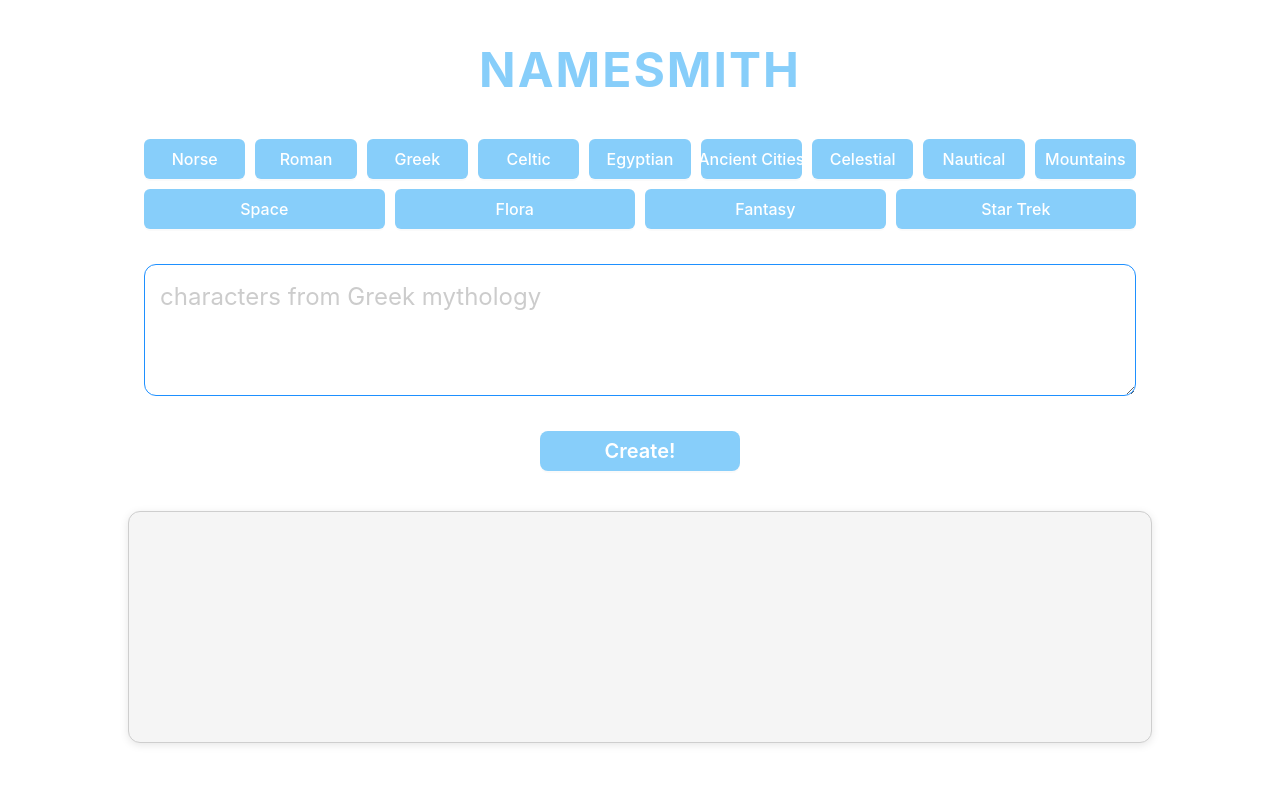
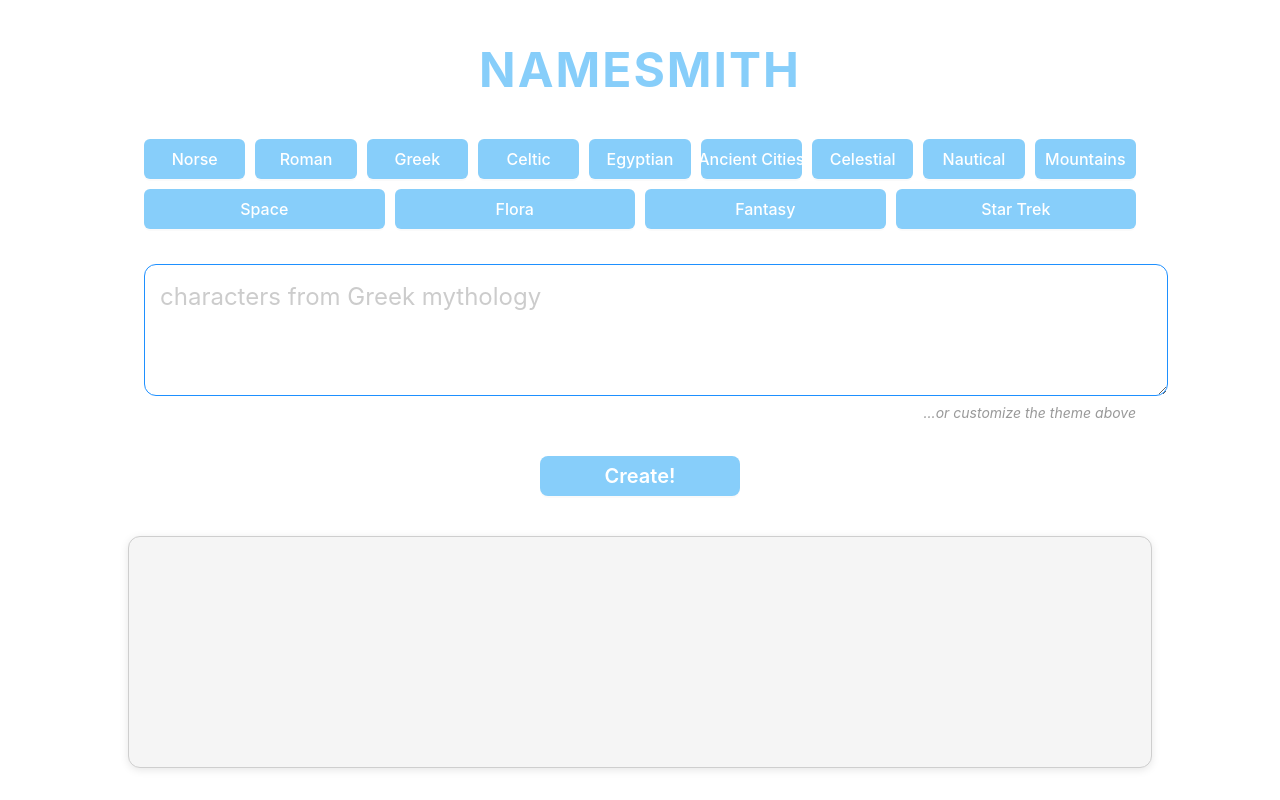
Before and after one commit to lojones/namesmith, a React (Create React App) app: page / in a window 1280 px wide. Built offline with nearby package versions, Linux system fonts and the light colour scheme.

Commit message:
ui improvements

```diff
--- a/src/App.css
+++ b/src/App.css
@@ -43,6 +43,7 @@
 }
 
 .main-textarea {
+  width: 100%;
   height: 100px;
   padding: 15px;
   border-radius: 12px;
@@ -102,3 +103,19 @@
 .output-panel .ant-card:hover {
   box-shadow: 0 6px 12px rgba(0, 0, 0, 0.12);
 }
+
+.textarea-container {
+  position: relative;
+  width: 100%;
+  display: flex;
+  flex-direction: column;
+}
+
+.hint-text {
+  font-style: italic;
+  color: #999;
+  font-size: 14px;
+  margin-top: 8px;
+  text-align: right;
+  width: 100%;
+}
--- a/src/components/InputTextArea.js
+++ b/src/components/InputTextArea.js
@@ -5,6 +5,7 @@
   const [textValue, setTextValue] = useState('');
   const submitButtonRef = useRef(null);
   const containerRef = useRef(null);
+  const textareaRef = useRef(null);
 
   const buttonStyle = {
     backgroundColor: '#87CEFA',
@@ -16,23 +17,19 @@
     {"name": "Norse", "desc": "figures from Norse mythology"},
     {"name": "Roman", "desc": "deities from Roman legends"},
     {"name": "Greek", "desc": "characters from Greek mythology"},
-    {"name": "Celtic", "desc": "figures, spirits, and folklore entities from Celtic folklore"},
+    {"name": "Celtic", "desc": "deities and folklore entities from Celtic folklore"},
     {"name": "Egyptian", "desc": "gods from Egyptian mythology "},
     {"name": "Ancient Cities", "desc": "names of historic cities like Babylon, Troy, or Carthage in the category of Ancient Cities"},
-    {"name": "Celestial", "desc": "objects from the constellations or stars like Orion, Vega, etc. in the category of Celestial"},
+    {"name": "Celestial", "desc": "constellations or stars like Orion, Vega, etc. from the category of Celestial"},
     {"name": "Nautical", "desc": "terms from nautical traditions in the category of Nautical"},
     {"name": "Mountains", "desc": "famous summits such as Everest, Olympus, or Denali in the category of Mountains"},
     {"name": "Space", "desc": "names from space missions, rovers, and astronauts, e.g., Apollo, Voyager, or Curiosity in the category of Space"},
-    {"name": "Flora", "desc": "botanical names like Redwood, Yew, etc. in the category of Flora"},
+    {"name": "Flora", "desc": "botanical names like plants and trees like Redwood, Yew, etc. in the category of Flora"},
     {"name": "Fantasy", "desc": "imaginary places from fantasy worlds like Narnia, Valinor, etc. in the category of Fantasy"},
-    {"name": "Star Trek", "desc": "elements from Star Trek lore "}
+    {"name": "Star Trek", "desc": "characters from Star Trek lore "}
   ];
 
-  const handleTextChange = (newValue) => {
-    setTextValue(newValue);
-    onSubmit(null); // This will reset the output and hasGenerated state
-
-    // Check if submit button is not visible
+  const scrollToButton = () => {
     if (submitButtonRef.current) {
       const buttonRect = submitButtonRef.current.getBoundingClientRect();
       const isVisible = (
@@ -41,8 +38,7 @@
       );
 
       if (!isVisible) {
-        // Calculate position to scroll to (button position + extra space)
-        const extraSpace = 40; // pixels of extra space
+        const extraSpace = 40;
         const targetPosition =
           window.pageYOffset +
           buttonRect.top -
@@ -55,6 +51,35 @@
           behavior: 'smooth'
         });
       }
+    }
+  };
+
+  const handleTextChange = (newValue) => {
+    setTextValue(newValue);
+    onSubmit(null);
+    scrollToButton();
+  };
+
+  const handleKeyPress = (e) => {
+    if (e.key === 'Enter' && !e.shiftKey) {
+      e.preventDefault();
+      handleSubmitClick();
+    }
+  };
+
+  const handleSubmitClick = () => {
+    onSubmit(textValue);
+    if (textareaRef.current) {
+      const padding = 20;
+      const targetPosition =
+        textareaRef.current.getBoundingClientRect().top +
+        window.pageYOffset -
+        padding;
+
+      window.scrollTo({
+        top: targetPosition,
+        behavior: 'smooth'
+      });
     }
   };
 
@@ -76,16 +101,22 @@
             <pre>Categories is not an array</pre>
         )}
       </div>
+      <div className="textarea-container">
         <textarea
+          ref={textareaRef}
           className="main-textarea"
           value={textValue}
           placeholder="characters from Greek mythology"
           onChange={(e) => handleTextChange(e.target.value)}
+          onFocus={scrollToButton}
+          onKeyPress={handleKeyPress}
         />
+        <div className="hint-text">...or customize the theme above</div>
+      </div>
       <Button
         ref={submitButtonRef}
         className="submit-button"
-        onClick={() => onSubmit(textValue)}
+        onClick={handleSubmitClick}
       >
         {hasGenerated ? "Give me more!" : "Create!"}
       </Button>
```
Lines whose indentation alone changed are shown as unchanged.
